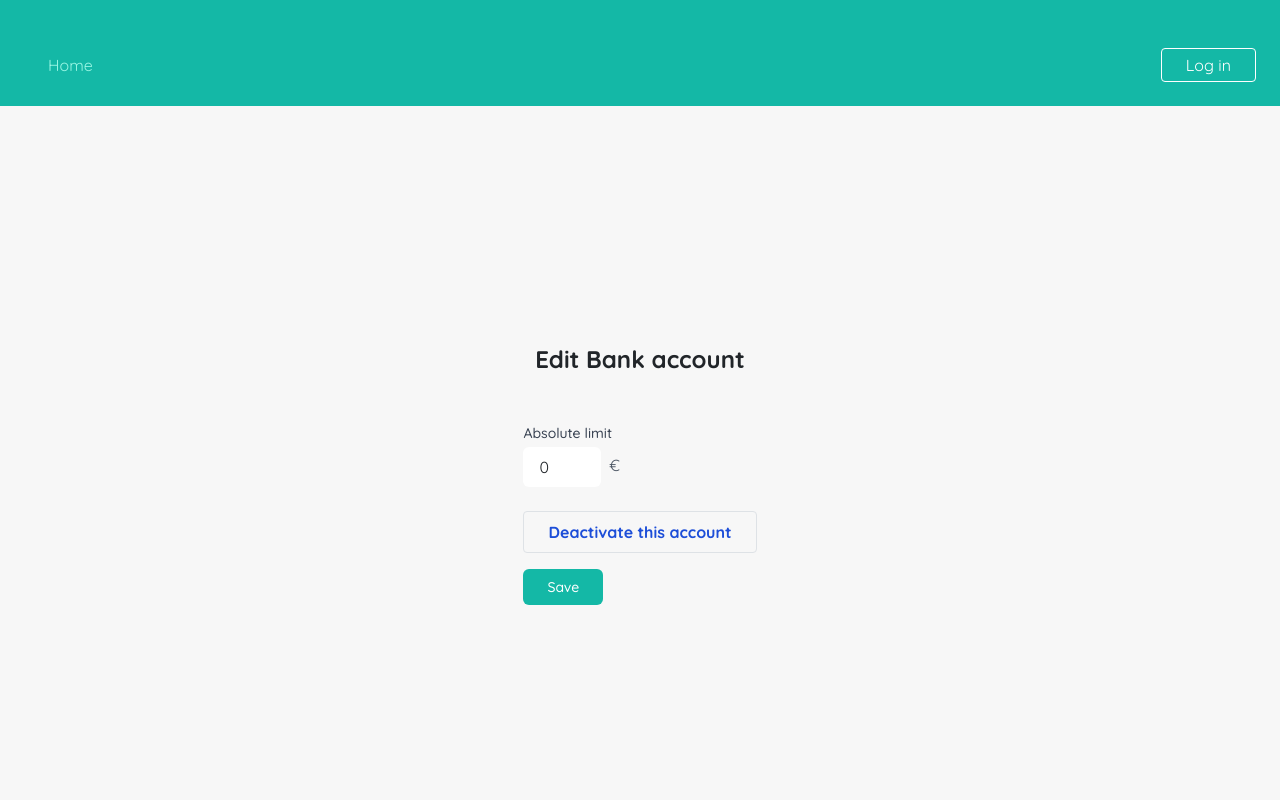
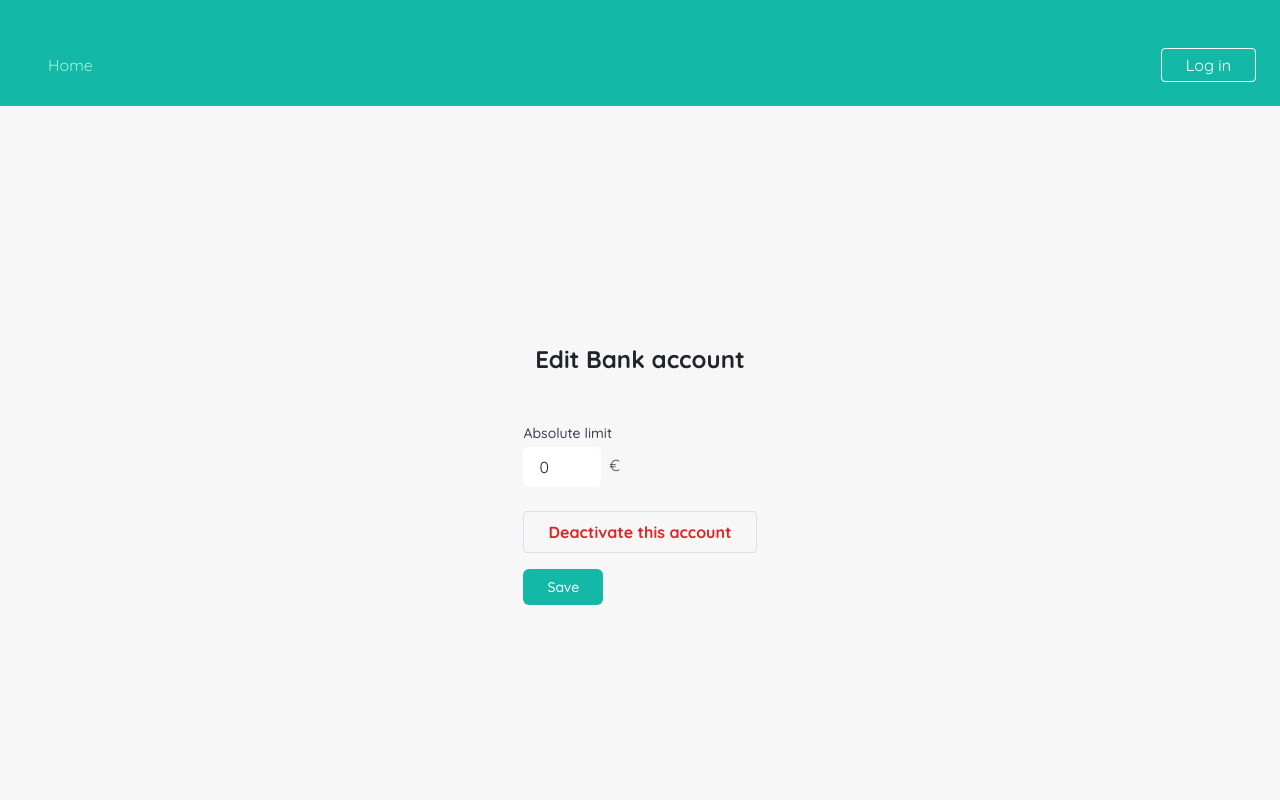
Before and after one commit to Salah-023/bankFrontEnd, a Vue app: page /editBankAccount/1 in a window 1280 px wide. Shown: the top 800 px of the page. Built offline with nearby package versions, Linux system fonts and the light colour scheme; no server answers.

Commit message:
button text and color change in editBankAccount

```diff
--- a/src/views/employeeViews/EditBankAccountView.vue
+++ b/src/views/employeeViews/EditBankAccountView.vue
@@ -18,7 +18,7 @@
                     </div>
                     <div class="px-4 sm:px-6 mb-3">
                         <button type="button" @click="changeAccountStatus"
-                            class="bg-transparent hover:bg-blue-500 text-blue-700 font-semibold py-2 px-4 border border-blue-500 hover:border-transparent rounded">
+                            class="bg-transparent hover:bg-blue-500 text-red-600 font-semibold py-2 px-4 border border-blue-500 hover:border-transparent rounded">
                             {{ buttonText }}
                         </button>
 
@@ -91,7 +91,7 @@ export default {
     },
     computed: {
         buttonText() {
-            return this.available ? 'Activate' : 'Deactivate this account';
+            return this.bankAccount.available ? 'Deactivate this account' : 'Activate this account';
         }
     },
 };
```
